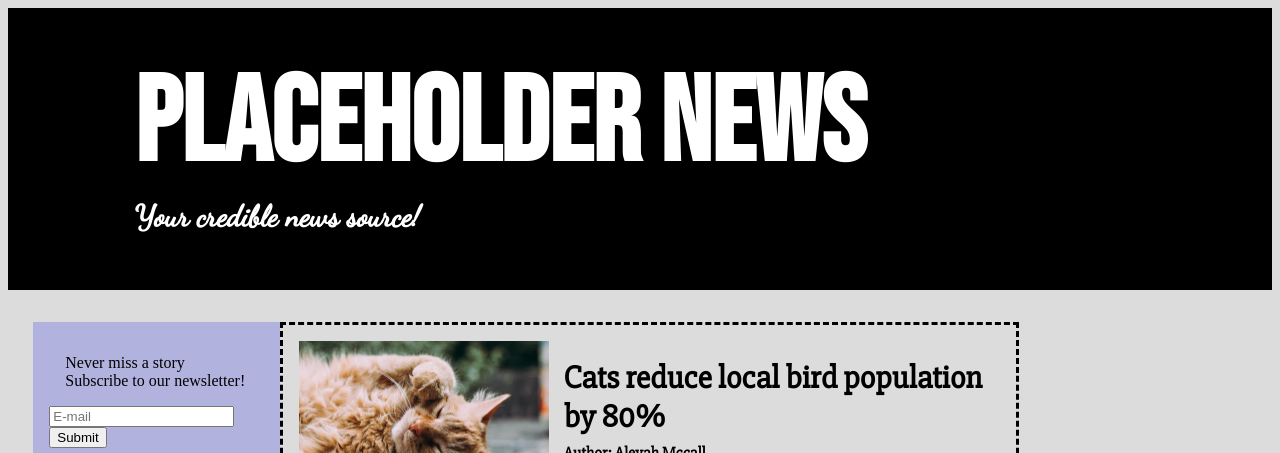
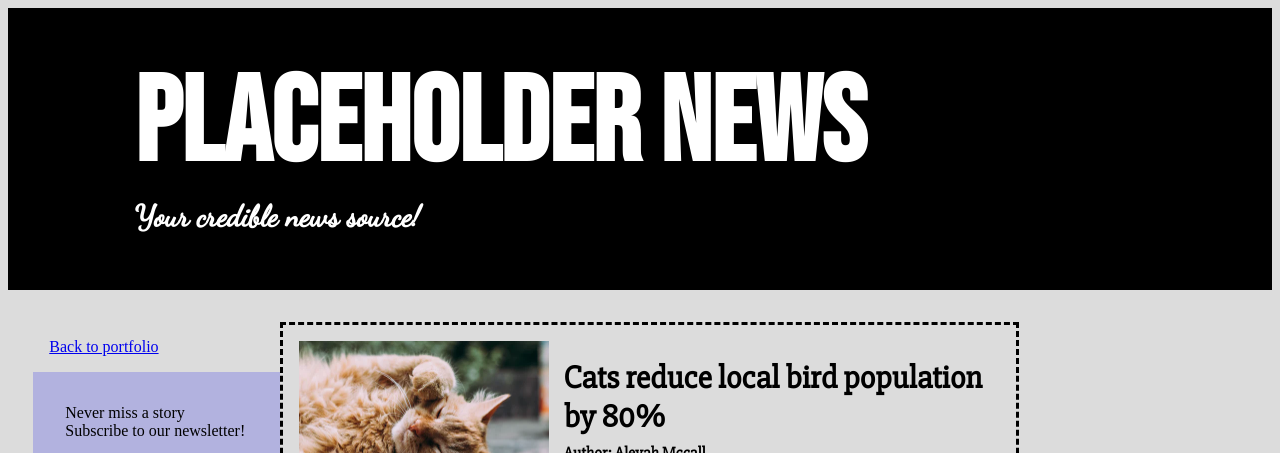
Before and after one commit to simon9595/simon9595.github.io, a website: page placeholder1/index.html in a window 1280 px wide. Shown: the top 453 px of the page. Drawn offline with Linux system fonts and the light colour scheme.

Commit message:
back to portfolio hyperlink

```diff
--- a/placeholder1/index.html
+++ b/placeholder1/index.html
@@ -96,6 +96,7 @@
       </main>
 
       <aside>
+        <a href="../portfolio.html"><p>Back to portfolio</a></p>
         <form>
           <p>Never miss a story <br>Subscribe to our newsletter!</p>
           <input type="email" placeholder="E-mail">
```
